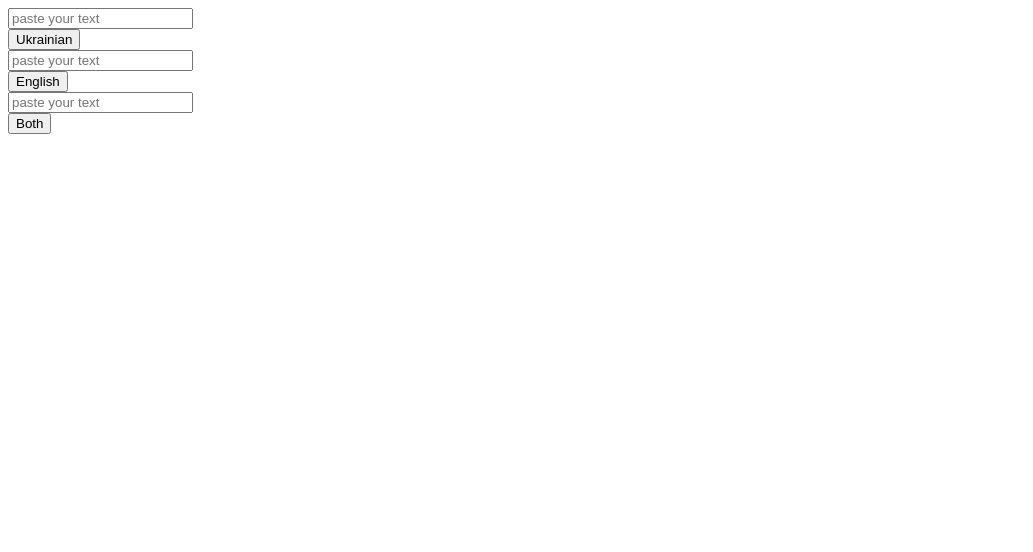
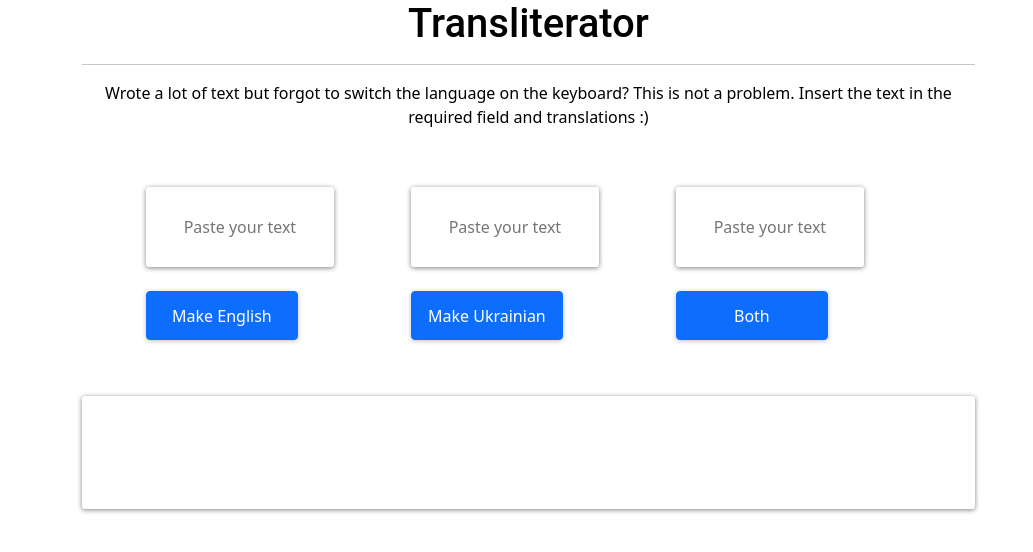
Before and after one commit to MykolaOnyshkevych/transliterator, a Flask app: page / in a window 1280 px wide. Shown: the top 552 px of the page, without its empty margins (0-1033 px from the left). Run offline with Flask 2, Linux system fonts and the light colour scheme.

Commit message:
hot fix + style

```diff
--- /dev/null
+++ b/static/css/style.css
@@ -0,0 +1,150 @@
+body {
+display:flex;
+justify-content:center;
+}
+.container{
+display:block;
+align-items: stretch;
+}
+h1{
+
+    font-family: 'Roboto';
+
+    font-style: normal;
+
+    font-weight: 400;
+    font-size: 48px;
+    line-height: 56px;
+    text-align: center;
+
+    color: #000000;
+    /* Inside auto layout */
+    }
+p{
+
+    font-style: normal;
+    font-weight: 400;
+    font-size: 16px;
+    text-align: center;
+
+    color: #000000;
+
+
+    /* Inside auto layout */
+
+    flex: none;
+    order: 1;
+    flex-grow: 0;
+    }
+
+input{
+    display: flex;
+    flex-direction: row;
+    text-align: center;
+    outline:none;
+
+    width: 80%;
+    height: 80px;
+
+    background:  #fff;
+    border:none;
+    box-shadow: 0px 1px 5px rgba(0, 0, 0, 0.5);
+    border-radius: 3px;
+    color:black;
+    /* Inside auto layout */
+
+    flex: none;
+    order: 0;
+    flex-grow: 0;
+    }
+
+button{
+    display: flex;
+    flex-direction: row;
+    align-items: center;
+    padding: 15px 40px;
+
+    width: 152px;
+    height: 49px;
+
+    background: #448FFF;
+    box-shadow: 0px 1px 5px rgba(0, 0, 0, 0.25);
+    border-radius: 3px;
+
+    /* Inside auto layout */
+
+    flex: none;
+    order: 1;
+    flex-grow: 0;
+    }
+
+.hr{
+    width: 281px;
+    height: 0px;
+
+    border: 3px solid #448FFF;
+
+    /* Inside auto layout */
+
+    flex: none;
+    order: 1;
+    flex-grow: 0;}
+
+.main_text{
+    text-align:center
+    display: flex;
+    flex-direction: column;
+    align-items: center;
+    padding: 0px;
+    margin-bottom:5%;
+    gap: 10px;
+
+    position: relative;
+    width: 80%;
+    height: 20%;
+    }
+
+.forms{
+    display: flex;
+    flex-direction: row;
+    justify-content: center;
+    align-items: center;
+    padding: 0px;
+    gap: 30px;
+
+    position: relative;
+    width: 80%;
+    height: 70%;
+    }
+
+.answer{
+    display: flex;
+    flex-direction: row;
+    align-items: flex-start;
+    padding: 20px;
+    gap: 10px;
+
+    position: relative;
+    width: 80%;
+    height: 30%;
+
+    background: #FFFFFF;
+    box-shadow: 0px 1px 5px rgba(0, 0, 0, 0.5);
+    border-radius: 3px;
+    }
+h6{
+    font-family: 'Roboto';
+    font-style: normal;
+    font-weight: 400;
+    font-size: 20px;
+    line-height: 23px;
+
+    color: #000000;
+
+
+    /* Inside auto layout */
+
+    flex: none;
+    order: 0;
+    flex-grow: 0;
+}
--- a/templates/index.html
+++ b/templates/index.html
@@ -3,25 +3,41 @@
 <head>
     <meta charset="UTF-8">
     <title>Transliterator</title>
+    <meta name="viewport" content="width=device-width, initial-scale=1">
+    <link rel= "stylesheet" href="{{url_for('static', filename='css/style.css')}}">
+      <link href="https://cdn.jsdelivr.net/npm/bootstrap@5.0.0-beta2/dist/css/bootstrap.min.css" rel="stylesheet">
 </head>
 <body>
+<div class="container">
+    <div class="main_text">
+        <h1>Transliterator</h1>
+        <hr>
+        <p>Wrote a lot of text but forgot to switch the language on the keyboard?
+            This is not a problem. Insert the text in the required field and translations :)</p>
+    </div>
+
+    <div class="forms">
     <form action="ukrainian" method="post">
-        <input type="text" name="message" placeholder="paste your text"/>
+        <input type="text" name="message" placeholder="Paste your text"/>
         <br>
-        <button class="btn btn-primary custom">Ukrainian</button>
+        <button class="btn btn-primary custom">Make English</button>
     </form>
     <form action="english" method="post">
-         <input type="text" name="message" placeholder="paste your text"/>
+         <input type="text" name="message" placeholder="Paste your text"/>
         <br>
-        <button class="btn btn-primary custom">English</button>
+        <button class="btn btn-primary custom">Make Ukrainian</button>
     </form>
     <form action="both" method="post">
-        <input type="text" name="message" placeholder="paste your text"/>
+        <input type="text" name="message" placeholder="Paste your text"/>
         <br>
         <button class="btn btn-primary custom">Both</button>
     </form>
+    </div>
+    <div class="answer">
     {%if answer%}
-        <p>Answer:{{answer}}</p>
+        <h6>{{answer}}</h6>
     {%endif%}
+    </div>
+</div>
 </body>
 </html>
--- /dev/null
+++ b/templates/style.css
@@ -0,0 +1,3 @@
+ body {
+            background:red;
+ }
```
